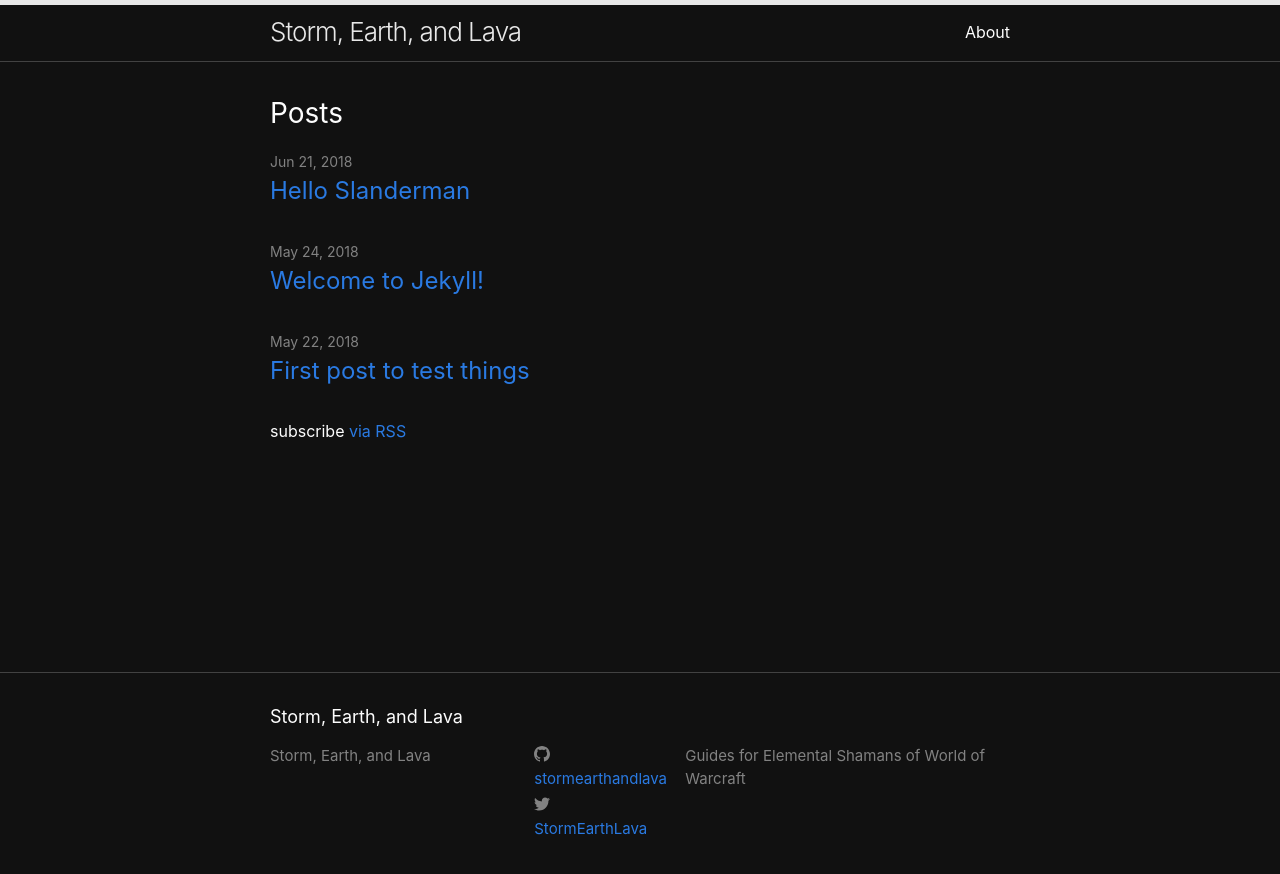
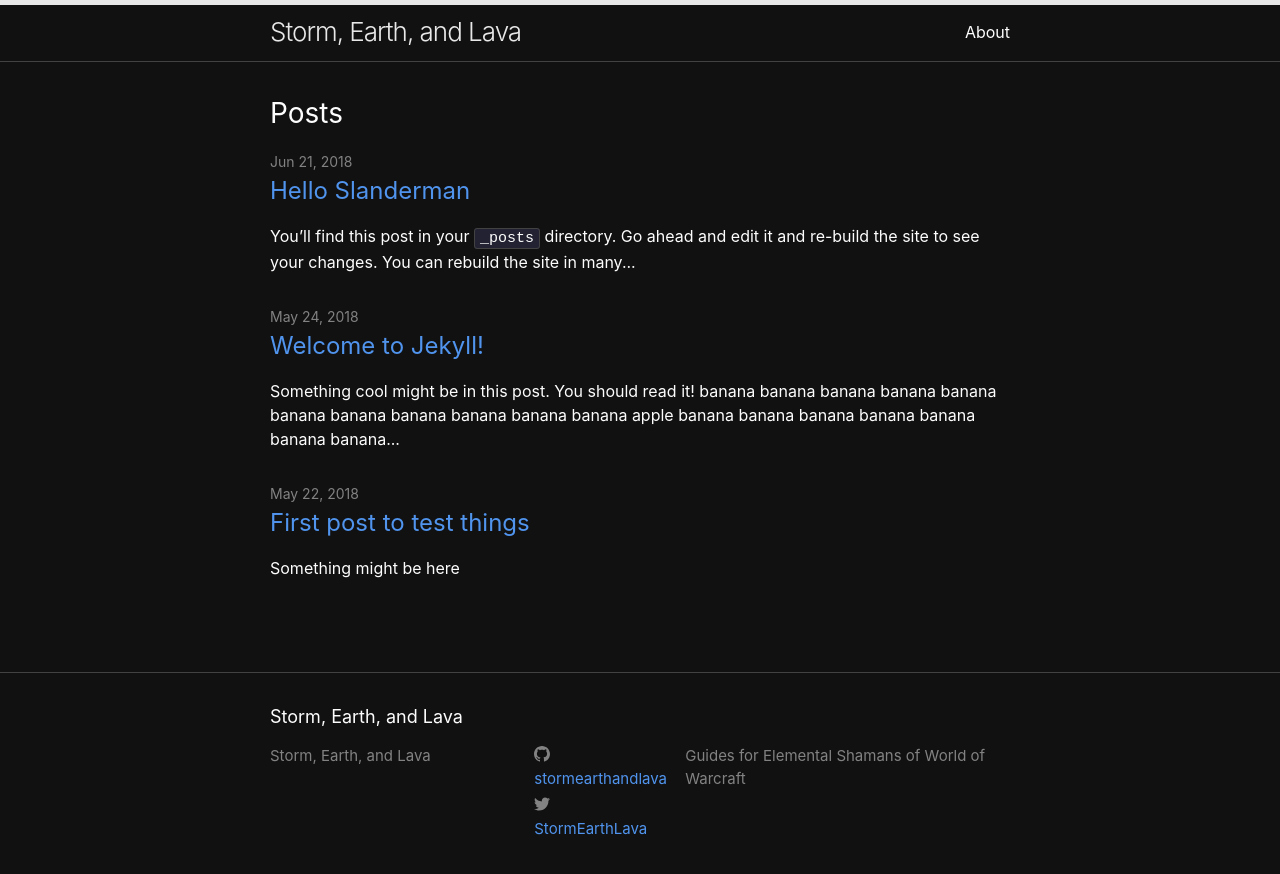
Before and after one commit to stormearthandlava/stormearthandlava.github.io, a Jekyll site: the page built from index.md, in a window 1280 px wide. Shown: the top 874 px of the page. Built offline with Jekyll 4.4.1, drawn with Linux system fonts in a browser that asks for light colours.

Commit message:
show excerpts, hide rss feed, brighten links, add custom excerpt example

```diff
--- a/_config.yml
+++ b/_config.yml
@@ -28,6 +28,7 @@ markdown: kramdown
 # https://github.com/jekyll/minima
 theme: minima
 show_download: false
+show_excerpts: true # show excerpt of posts
 
 plugins:
   #- jekyll-feed
--- a/_layouts/home.html
+++ b/_layouts/home.html
@@ -22,13 +22,13 @@ layout: default
           </a>
         </h3>
         {%- if site.show_excerpts -%}
-          {{ post.excerpt }}
+          {{ post.excerpt | truncatewords:30 }}
         {%- endif -%}
       </li>
       {%- endfor -%}
     </ul>
 
-    <p class="rss-subscribe">subscribe <a href="{{ "/feed.xml" | relative_url }}">via RSS</a></p>
+    <!--<p class="rss-subscribe">subscribe <a href="{{ "/feed.xml" | relative_url }}">via RSS</a></p>-->
   {%- endif -%}
 
 </div>
--- a/_posts/2018-05-24-welcome-to-jekyll.markdown
+++ b/_posts/2018-05-24-welcome-to-jekyll.markdown
@@ -3,6 +3,7 @@ layout: post
 title:  "Welcome to Jekyll!"
 date:   2018-05-24 12:56:41 +0200
 categories: jekyll update
+excerpt: "Something cool might be in this post. You should read it! banana banana banana banana banana banana banana banana banana banana banana  apple banana banana banana banana banana banana banana banana banana banana  cherry"
 ---
 You’ll find this post in your `_posts` directory. Go ahead and edit it and re-build the site to see your changes. You can rebuild the site in many different ways, but the most common way is to run `jekyll serve`, which launches a web server and auto-regenerates your site when a file is updated.
 
--- a/_sass/minima.scss
+++ b/_sass/minima.scss
@@ -12,7 +12,7 @@ $spacing-unit:     30px !default;
 
 $text-color:       #fdfdfd !default; // old: // #111 !default;
 $background-color: #111 !default; // old: // #fdfdfd !default;
-$brand-color:      #2a7ae2 !default;
+$brand-color:      #5094ee !default;
 
 $grey-color:       #828282 !default;
 $grey-color-light: lighten($grey-color, 40%) !default;
--- a/assets/main.scss
+++ b/assets/main.scss
@@ -3,3 +3,7 @@
 ---
 
 @import "minima";
+
+
+
+// add more custom styles here
```
